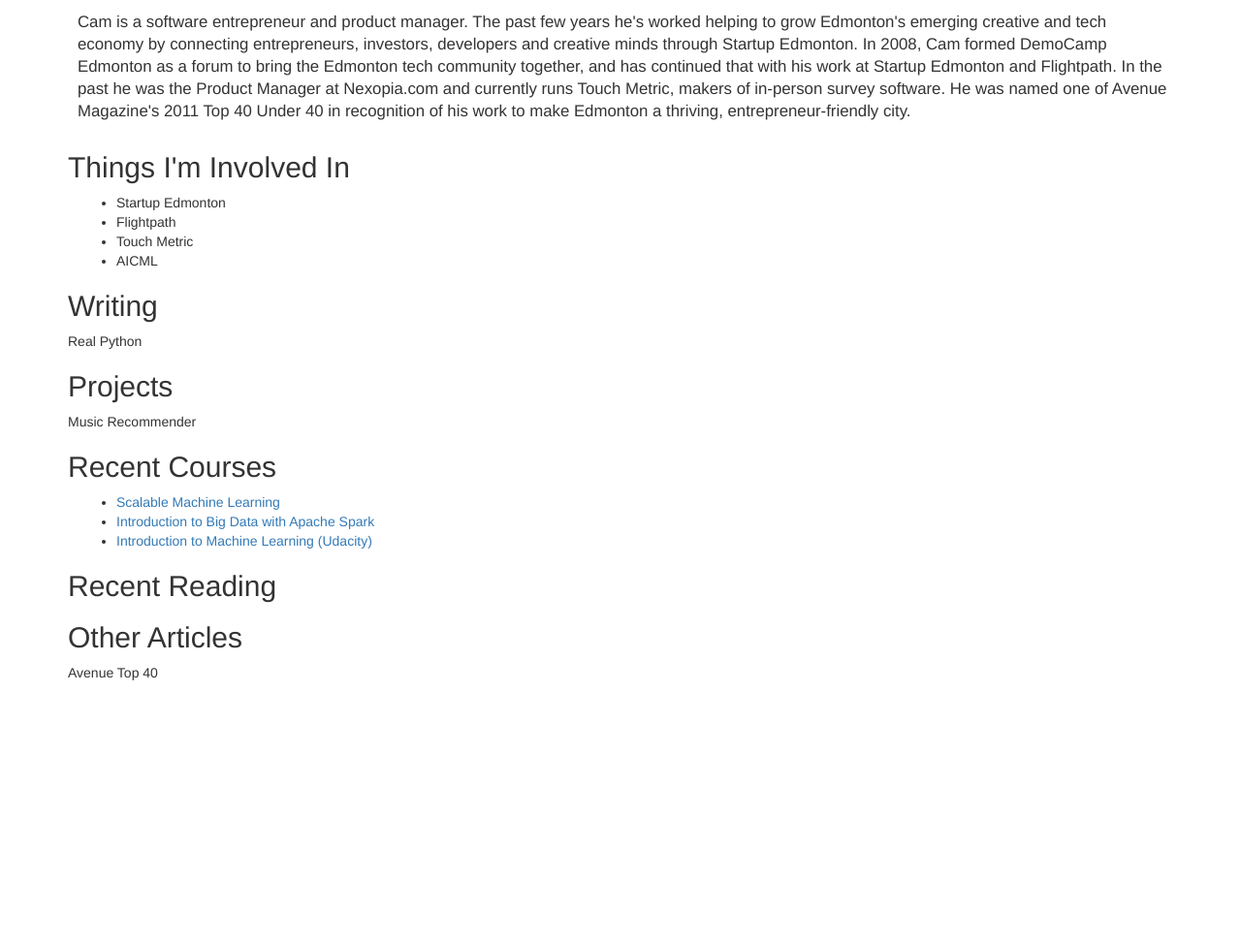
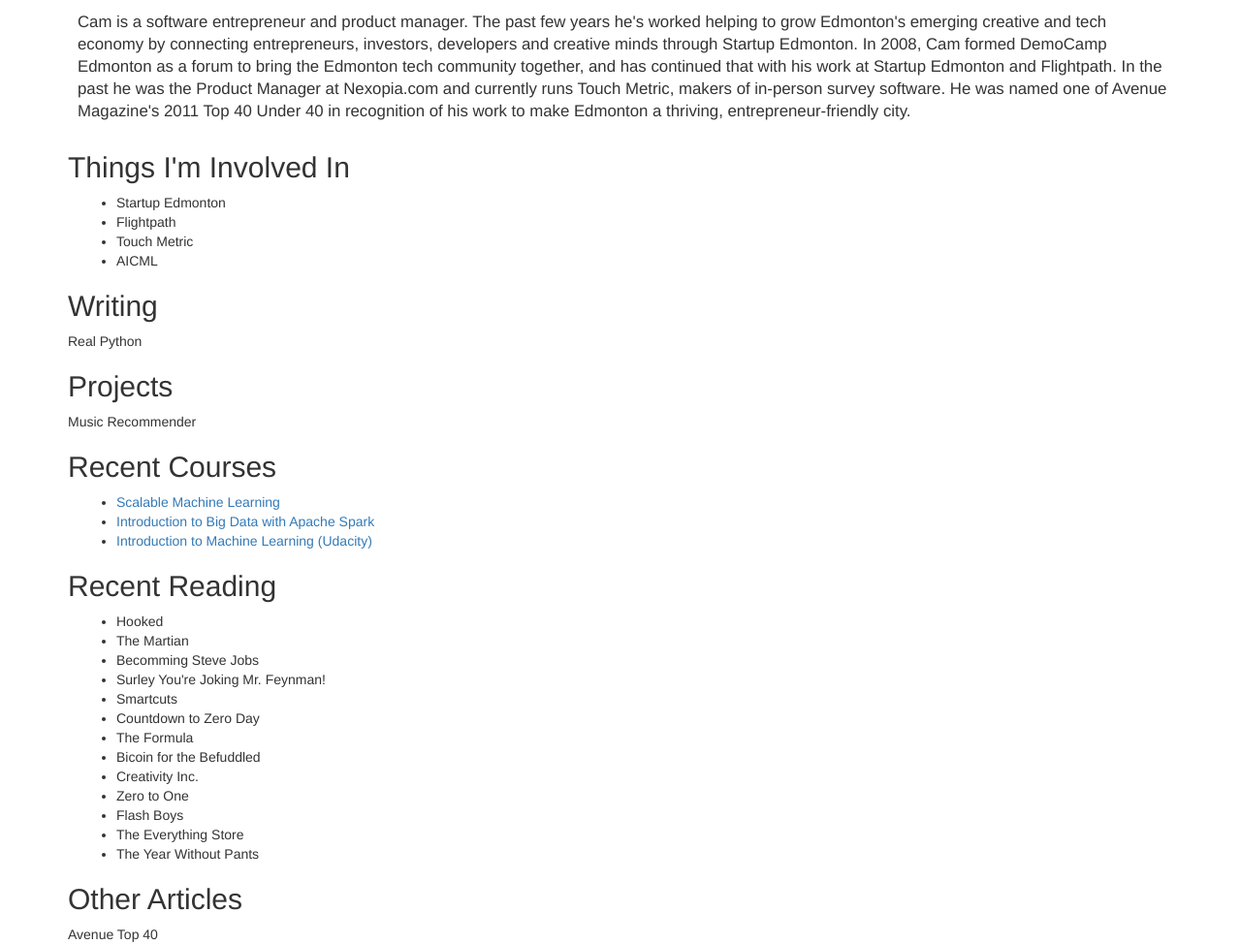
Before and after one commit to camlinke/camlinke.com, a plain HTML site: page index.html in a window 1280 px wide. Shown: the part 109-1083 px from the top of the page at 97% size. Before the commit the page ends 813 px from the top, so only its background shows below. Drawn offline with nearby package versions, Linux system fonts and the light colour scheme.

Commit message:
added recent reading

```diff
--- a/index.html
+++ b/index.html
@@ -39,6 +39,21 @@
                     <li><a href="https://www.udacity.com/course/intro-to-machine-learning--ud120">Introduction to Machine Learning (Udacity)</a></li>
                 </ul>
             <h2>Recent Reading</h2>
+                <ul>
+                    <li>Hooked</li>
+                    <li>The Martian</li>
+                    <li>Becomming Steve Jobs</li>
+                    <li>Surley You're Joking Mr. Feynman!</li>
+                    <li>Smartcuts</li>
+                    <li>Countdown to Zero Day</li>
+                    <li>The Formula</li>
+                    <li>Bicoin for the Befuddled</li>
+                    <li>Creativity Inc.</li>
+                    <li>Zero to One</li>
+                    <li>Flash Boys</li>
+                    <li>The Everything Store</li>
+                    <li>The Year Without Pants</li>
+                </ul>
             <h2>Other Articles</h2>
             Avenue Top 40
         </div>
```
